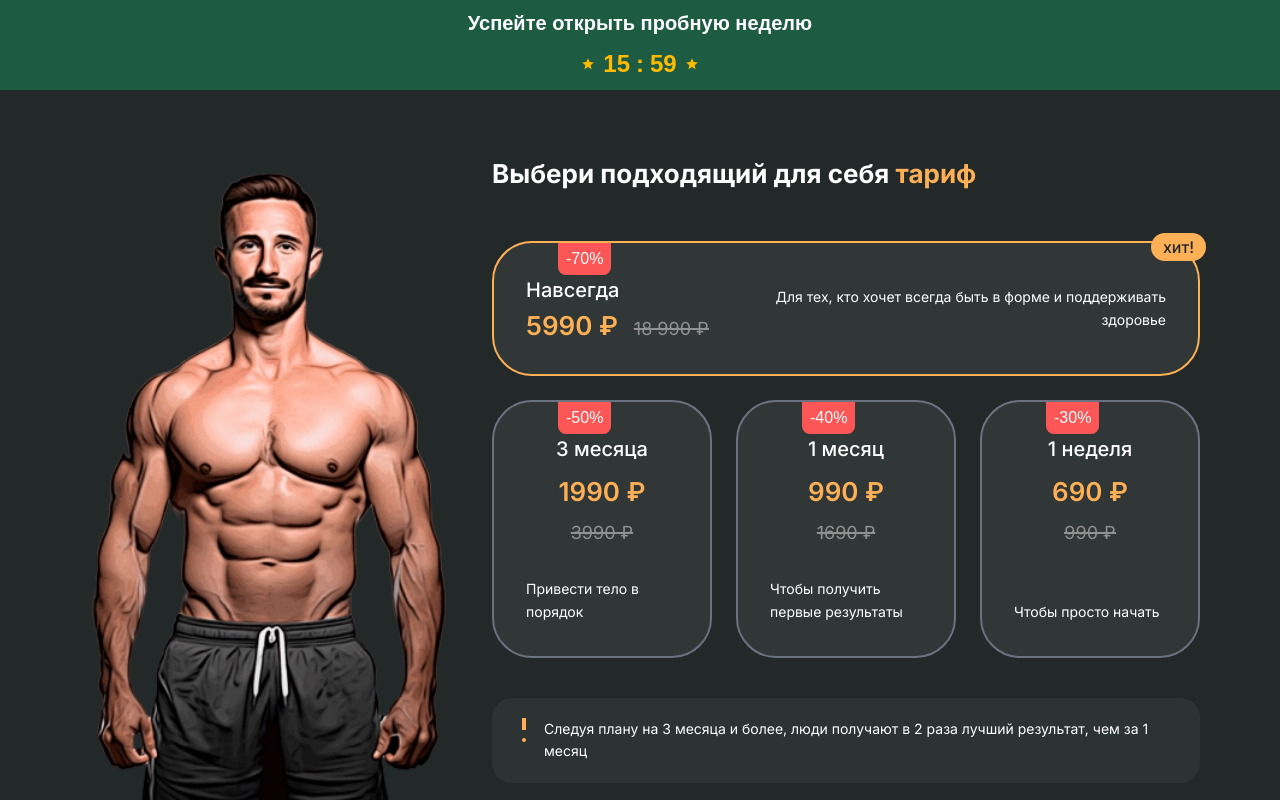
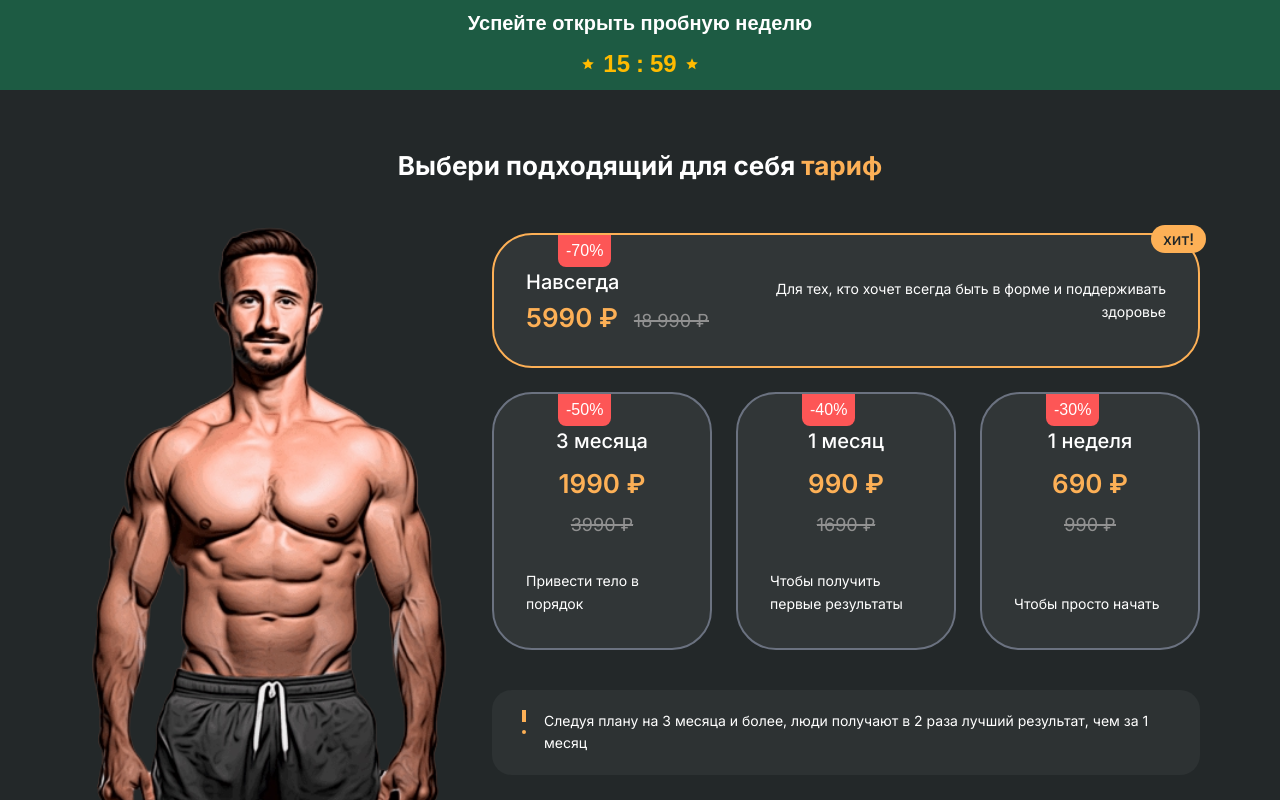
Before and after one commit to GoncharovMaksim/4A.ConsultingFigma, a Next.js app: page / in a window 1280 px wide. Shown: the top 800 px of the page. Built offline with nearby package versions, Linux system fonts and the light colour scheme.

Commit message:
исправлены несоответствия верстки

```diff
--- a/app/page.tsx
+++ b/app/page.tsx
@@ -67,8 +67,15 @@ export default function Home() {
     <div className="min-h-screen bg-bg-primary">
       <OfferBanner />
 
+      {/* Page title over both columns */}
+      <div className="max-w-7xl mx-auto px-6 md:px-8 lg:px-12 xl:px-20 pt-6">
+        <h1 className="text-2xl md:text-4xl lg:text-5xl font-bold text-text-primary text-center">
+          Выбери подходящий для себя <span className="text-accent">тариф</span>
+        </h1>
+      </div>
+
       {/* Layout: image left on desktop, top on mobile */}
-      <div className="max-w-7xl mx-auto px-6 md:px-8 lg:px-12 xl:px-20 pt-8 pb-8 grid grid-cols-1 lg:grid-cols-[380px_1fr] gap-8">
+      <div className="max-w-7xl mx-auto px-6 md:px-8 lg:px-12 xl:px-20 pt-6 pb-8 grid grid-cols-1 lg:grid-cols-[380px_1fr] gap-8">
         {/* Image block */}
         <div className="order-1 lg:order-none">
           <div
@@ -88,13 +95,8 @@ export default function Home() {
 
         {/* Right column content */}
         <div>
-          {/* Title */}
-          <div className="mb-8 md:mb-12">
-            <h1 className="text-2xl md:text-4xl lg:text-5xl font-bold text-text-primary">
-              Выбери подходящий для себя{" "}
-              <span className="text-accent"> тариф</span>
-            </h1>
-          </div>
+          {/* Title moved above grid */}
+          <div className="mb-4 md:mb-6" />
 
           {/* Pricing Cards - Desktop */}
           <div className="hidden md:block mb-10">
```
